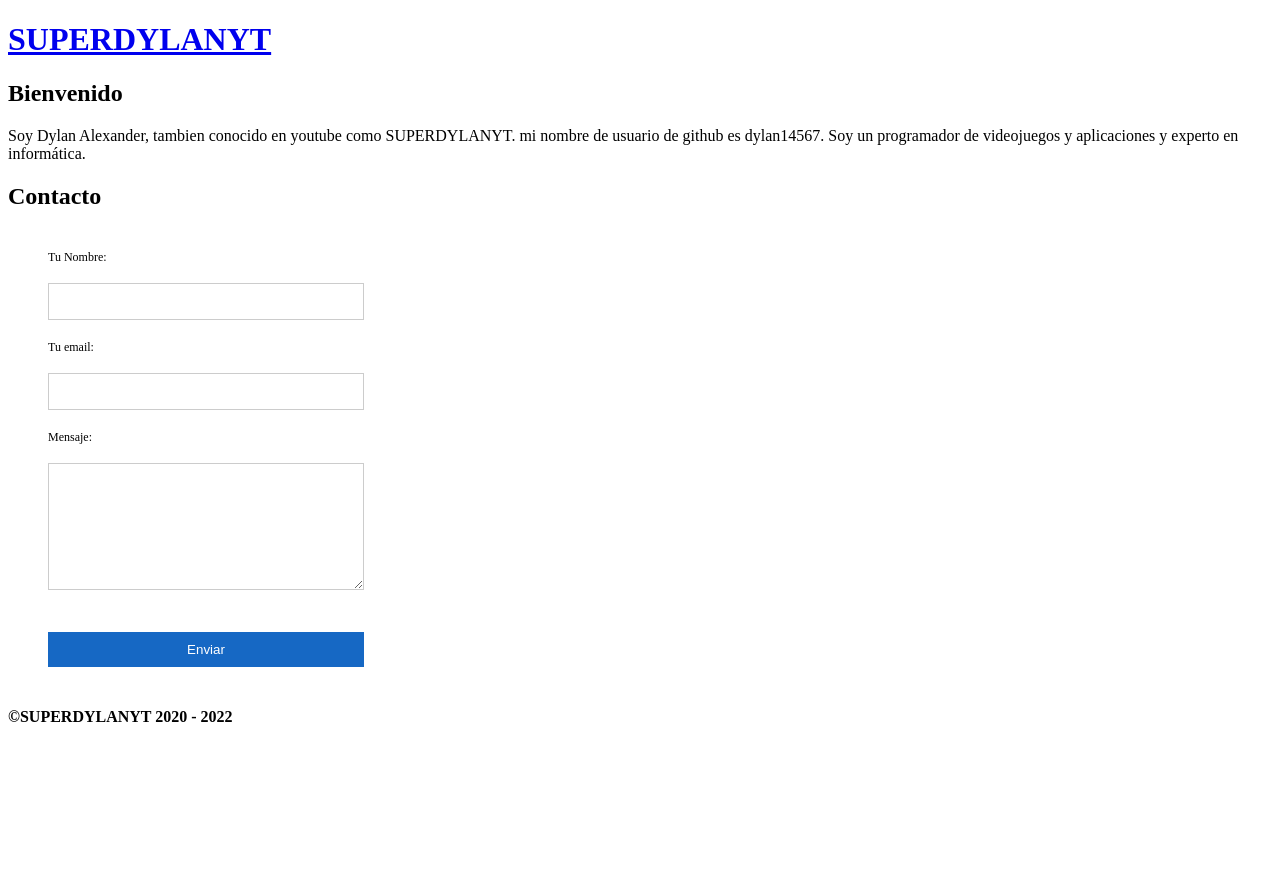
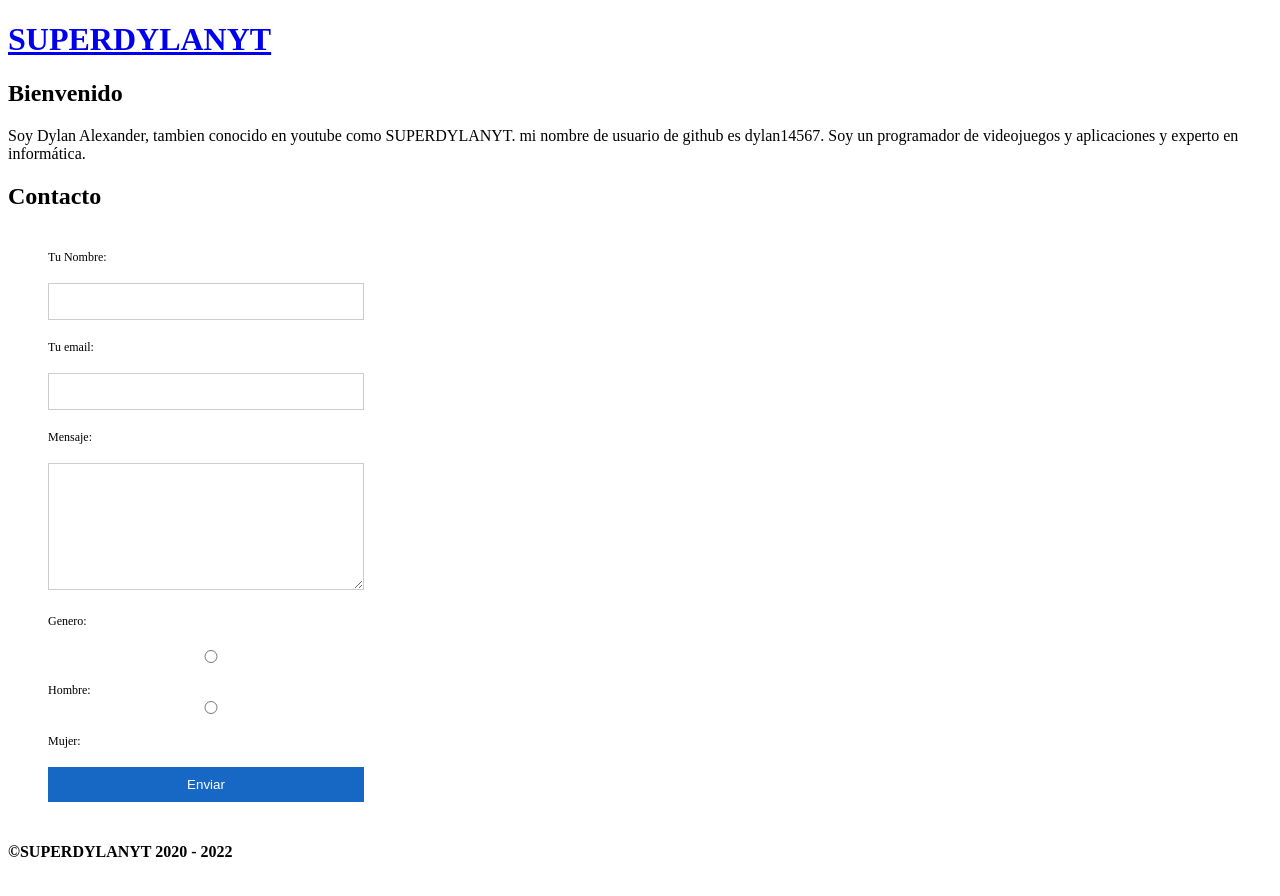
Before and after one commit to dylanmeca/dylanmeca.github.io, a Jekyll site: the page built from contacto.md, in a window 1280 px wide. Shown: the top 896 px of the page. Built offline with Jekyll 4.4.1, drawn with Linux system fonts in a browser that asks for light colours; comment, search, counter and statistics services are not loaded.

Commit message:
Update contacto.md

```diff
--- a/contacto.md
+++ b/contacto.md
@@ -21,6 +21,12 @@
     <textarea id="message" class="input" name="message" rows="7" cols="30"></textarea><br />
     <span id="message_validation" class="error_message"></span>
   </div>
+  <div class="row">
+    <label class="required">Genero:</label><br />
+    <input id="hombre" type="radio" name="genero"><label for="hombre">Hombre: </label>
+    <input id="mujer" type="radio" name="genero"><label for="mujer">Mujer: </label>
+    <span id="message_validation" class="error_message"></span>
+  </div>
 
    <div class="g-recaptcha" data-sitekey="6LcPWfUZAAAAAMO0bfX6yvrHYr_Z2SA3ZConk5mJ"></div>
    <br />
```
